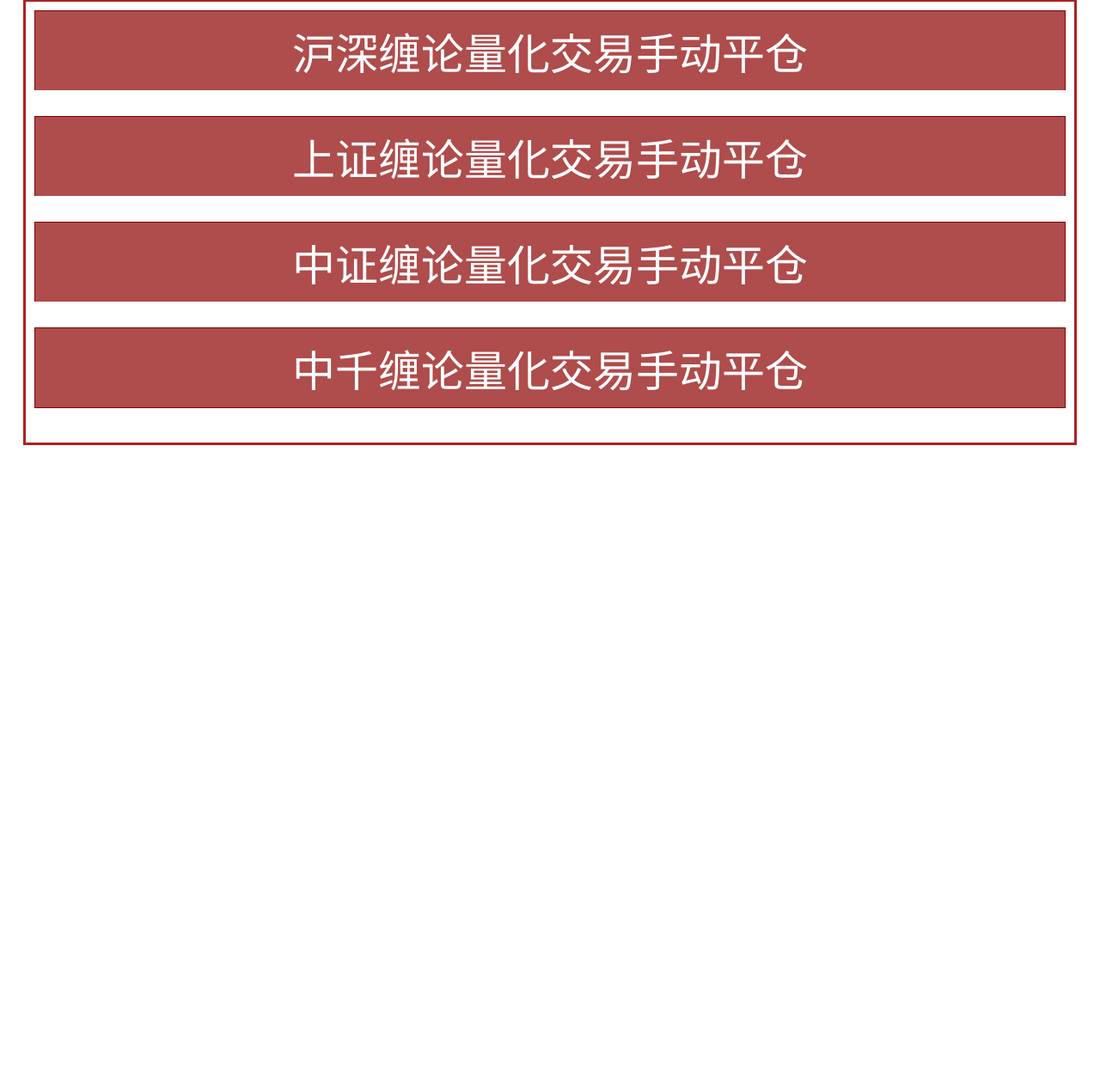
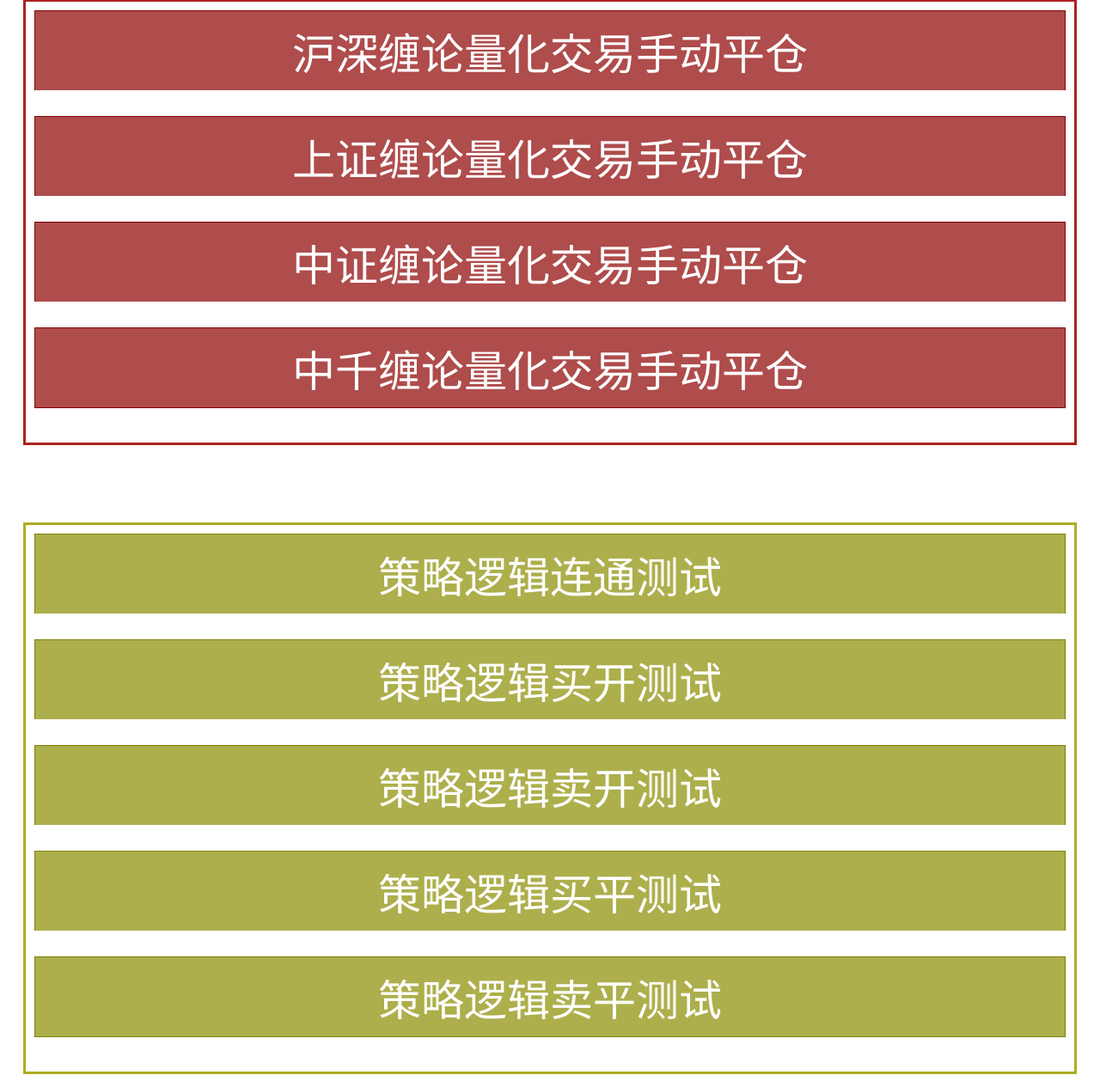
Before and after one commit to chineal/vnpy_myweb, a Flask app: page / in a window 1280 px wide. Shown: the part 700-1958 px from the top of the page at 86% size. Before the commit the page ends 1218 px from the top, so only its background shows below. Run offline with Flask 3, Linux system fonts and the light colour scheme.

Commit message:
20240715-a

```diff
--- a/server.py
+++ b/server.py
@@ -5,5 +5,5 @@ from src.app import app
 from tornado.ioloop import IOLoop
 
 s = HTTPServer(WSGIContainer(app))
-s.listen(8123)  # 监听5000 端口
+s.listen(5000)  # 监听5000 端口
 IOLoop.current().start()
--- a/src/app.py
+++ b/src/app.py
@@ -4,7 +4,7 @@ from flask import Flask, render_template, request
 
 app = Flask(__name__)
 
-addr = "192.168.31.25"
+addr = "127.0.0.1"
 
 @app.route('/')
 def index():
@@ -14,6 +14,9 @@ def index():
 def heartbeat():
     key = request.args.get("key")
     url = "http://%s:%s/vnpy?flag=999&sign=99&key=99&value=99" % (addr, key)
+    if key == "8123":
+        print("策略逻辑连通测试")
+        res = requests.get(url, timeout=(2, 3))
     if key == "8125":
         print("测试沪深主链相关期货网络交易接口")
         res = requests.get(url, timeout=(2, 3))
@@ -49,3 +52,43 @@ def closeout():
     if res.ok:
         return {}
     return None
+
+@app.route('/buyopen')
+def buyopen():
+    key = request.args.get("key")
+    print("策略逻辑买开测试")
+    url = "http://%s:%s/vnpy?flag=999&sign=99&key=1&value=99" % (addr, key)
+    res = requests.get(url, timeout=(2, 3))
+    if res.ok:
+        return {}
+    return None
+
+@app.route('/sellopen')
+def sellopen():
+    key = request.args.get("key")
+    print("策略逻辑卖开测试")
+    url = "http://%s:%s/vnpy?flag=999&sign=99&key=2&value=99" % (addr, key)
+    res = requests.get(url, timeout=(2, 3))
+    if res.ok:
+        return {}
+    return None
+
+@app.route('/buyclose')
+def buyclose():
+    key = request.args.get("key")
+    print("策略逻辑买平测试")
+    url = "http://%s:%s/vnpy?flag=999&sign=99&key=4&value=99" % (addr, key)
+    res = requests.get(url, timeout=(2, 3))
+    if res.ok:
+        return {}
+    return None
+
+@app.route('/sellclose')
+def sellclose():
+    key = request.args.get("key")
+    print("策略逻辑卖平测试")
+    url = "http://%s:%s/vnpy?flag=999&sign=99&key=3&value=99" % (addr, key)
+    res = requests.get(url, timeout=(2, 3))
+    if res.ok:
+        return {}
+    return None
--- a/src/templates/index.html
+++ b/src/templates/index.html
@@ -49,9 +49,35 @@
             .btn-red input:not(:last-child) {
                 border-bottom: none; /* Prevent double borders */
             }
+
             /* Add a background color on hover */
-            .btn-red input:hover {
-                background-color: #8e3e3e;
+            .btn-yellow input:hover {
+                background-color: #8e863e;
+            }
+            .btn-yellow {
+                margin: auto;
+                width: 95%;
+                border: 3px solid #abad21;
+                padding: 10px;
+                margin-top: 90px;
+            }
+            .btn-yellow input {
+                background-color: #adaf4c; /* Green background */
+                border: 1px solid rgb(126, 128, 0); /* Green border */
+                color: white; /* White text */
+                padding: 10px 24px; /* Some padding */
+                cursor: pointer; /* Pointer/hand icon */
+                width: 100%; /* Set a width if needed */
+                display: block; /* Make the buttons appear below each other */
+                font-size: 50px;
+                margin-bottom: 30px;
+            }
+            .btn-yellow input:not(:last-child) {
+                border-bottom: none; /* Prevent double borders */
+            }
+            /* Add a background color on hover */
+            .btn-yellow input:hover {
+                background-color: #8d8e3e;
             }
         </style>
         <script src="{{url_for('static', filename='jquery-3.7.1.min.js')}}"></script>
@@ -87,6 +113,58 @@
                     alert("平仓请求已取消");
                 }
             }
+            function buyopen(key)
+            {
+                $.ajax({
+                    type: "GET",
+                    url: "/buyopen?key=" + key,
+                    data: {},
+                    dataType: "JSON",
+                    success: function(result){},
+                    error: function(jqXHR, textStatus, errorThrown){
+                        alert("服务器错误，请联系管理员！")
+                    }
+                });
+            }
+            function sellopen(key)
+            {
+                $.ajax({
+                    type: "GET",
+                    url: "/sellopen?key=" + key,
+                    data: {},
+                    dataType: "JSON",
+                    success: function(result){},
+                    error: function(jqXHR, textStatus, errorThrown){
+                        alert("服务器错误，请联系管理员！")
+                    }
+                });
+            }
+            function buyclose(key)
+            {
+                $.ajax({
+                    type: "GET",
+                    url: "/buyclose?key=" + key,
+                    data: {},
+                    dataType: "JSON",
+                    success: function(result){},
+                    error: function(jqXHR, textStatus, errorThrown){
+                        alert("服务器错误，请联系管理员！")
+                    }
+                });
+            }
+            function sellclose(key)
+            {
+                $.ajax({
+                    type: "GET",
+                    url: "/sellclose?key=" + key,
+                    data: {},
+                    dataType: "JSON",
+                    success: function(result){},
+                    error: function(jqXHR, textStatus, errorThrown){
+                        alert("服务器错误，请联系管理员！")
+                    }
+                });
+            }
         </script>
     </head>
     <body>
@@ -102,5 +180,12 @@
             <input type="button" value="中证缠论量化交易手动平仓" onclick="quetion('8127')">
             <input type="button" value="中千缠论量化交易手动平仓" onclick="quetion('8128')">
         </div>
+        <div class="btn-yellow">
+            <input type="button" value="策略逻辑连通测试" onclick="check('8123')">
+            <input type="button" value="策略逻辑买开测试" onclick="buyopen('8123')">
+            <input type="button" value="策略逻辑卖开测试" onclick="sellopen('8123')">
+            <input type="button" value="策略逻辑买平测试" onclick="buyclose('8123')">
+            <input type="button" value="策略逻辑卖平测试" onclick="sellclose('8123')">
+        </div>
     </body>
 </html>
```
